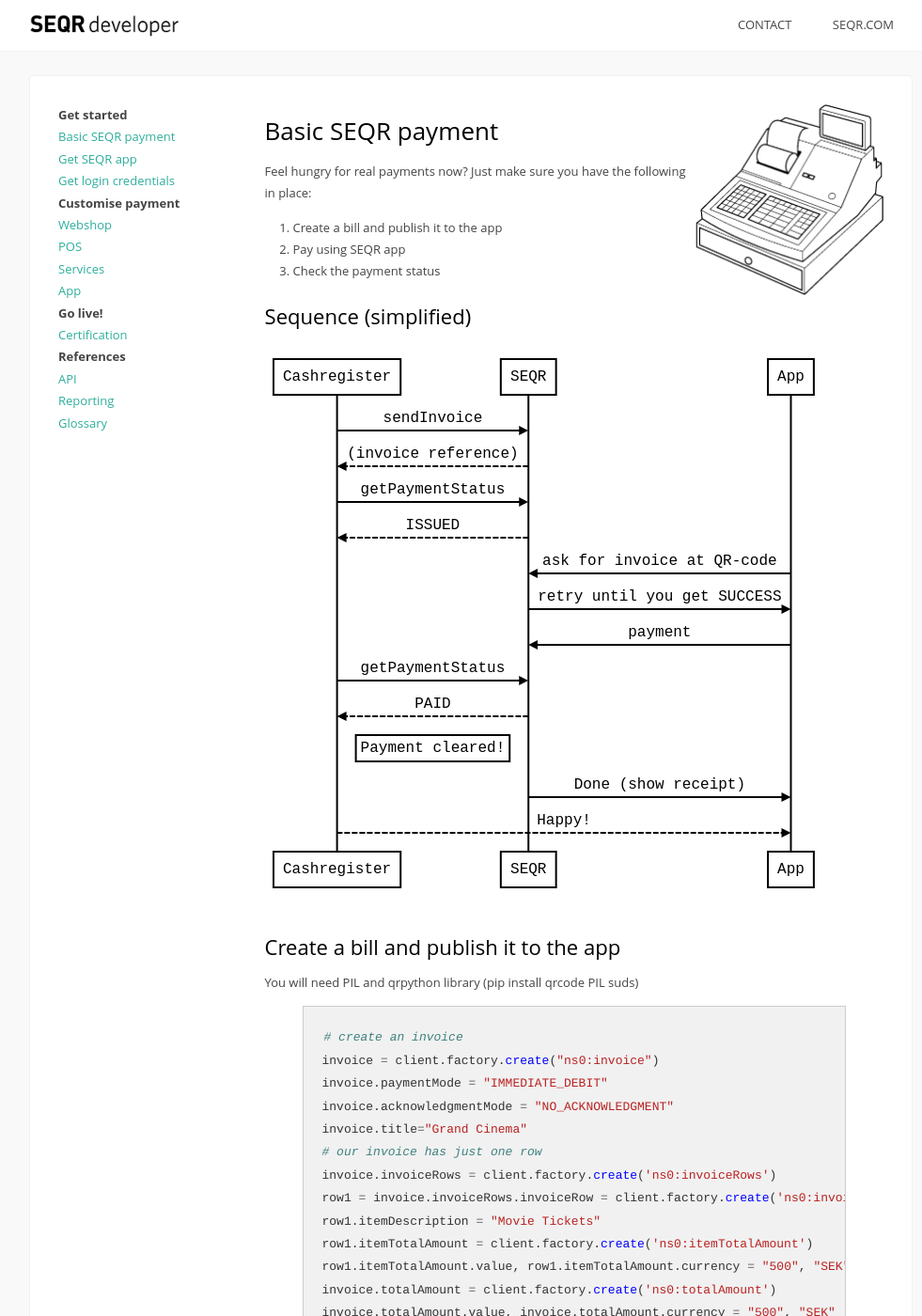
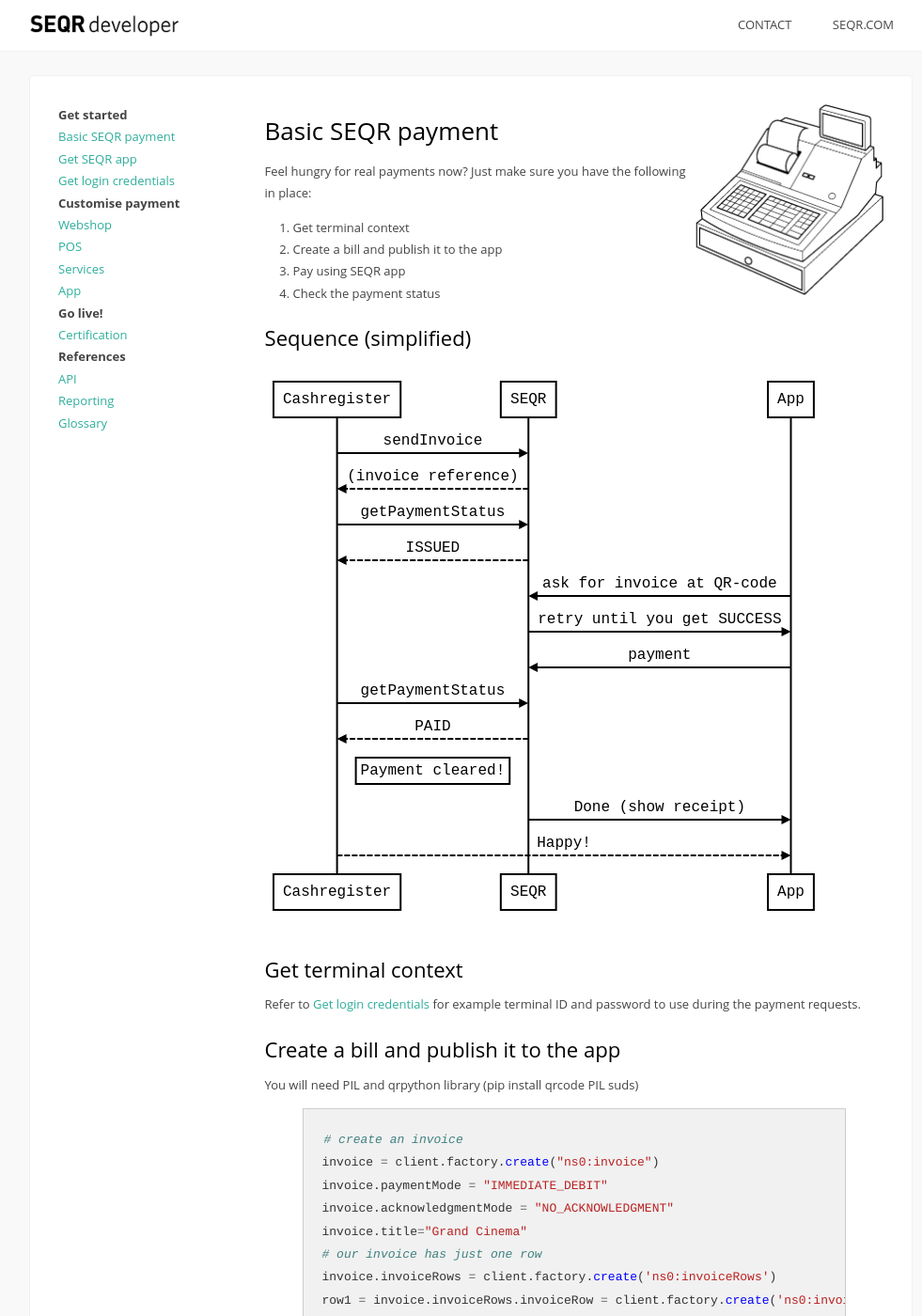
Before and after one commit to SeamlessDistribution/SeamlessDistribution.github.io, a Jekyll site: the page built from merchant/payment/index.md, in a window 1280 px wide and 1400 px high. Shown: the whole window at 94% size, without its empty margins (139-1120 px from the left). Built offline with Jekyll 4.4.1, drawn with Linux system fonts in a browser that asks for light colours.

Commit message:
Added "Get terminal context"
Added first step "Get terminal context" in Basic SEQR payment, with
reference to example terminal ID and password.

```diff
--- a/merchant/payment/index.md
+++ b/merchant/payment/index.md
@@ -10,9 +10,12 @@
 
 Feel hungry for real payments now? Just make sure you have the following in place:
 
-1. Create a bill and publish it to the app
-2. Pay using SEQR app
-3. Check the payment status
+1. Get terminal context
+2. Create a bill and publish it to the app
+3. Pay using SEQR app
+4. Check the payment status
+
+
 
 ## Sequence (simplified)
 
@@ -34,6 +37,11 @@
 <script>
  $(".diagram").sequenceDiagram({theme: 'simple'});
 </script>
+
+
+## Get terminal context
+
+Refer to <a href="/merchant/reference/signup.html">Get login credentials</a> for example terminal ID and password to use during the payment requests.
 
 
 
```
